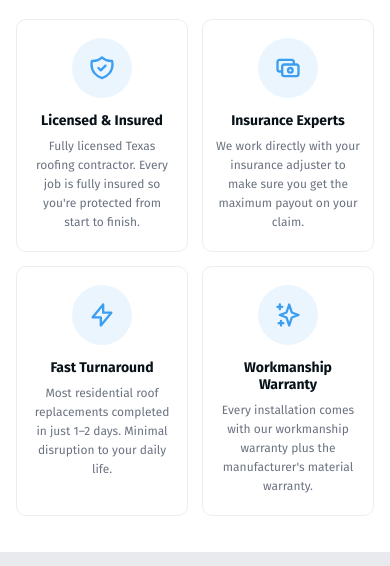
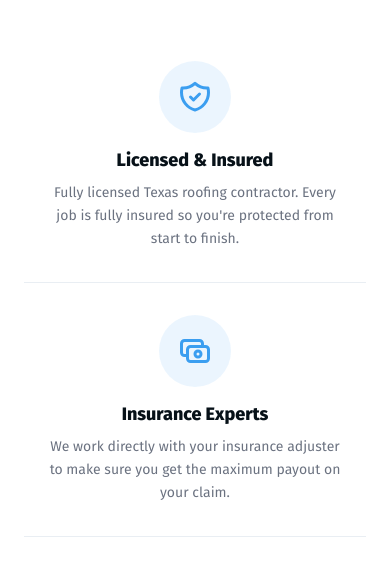
Before and after one commit to Vlex1998/jd-test-website, a website: page book.html in a window 390 px wide. Shown: the part 1830-2396 px from the top of the page. Drawn offline with Linux system fonts and the light colour scheme.

Commit message:
Mobile: redesign trust icons section to centered stacked layout
Co-Authored-By: Claude Sonnet 4.6 <noreply@anthropic.com>

```diff
--- a/book.html
+++ b/book.html
@@ -1233,16 +1233,35 @@
     padding: 0 !important;
   }
 
-  /* ── 4-icon trust cards ── */
-  .trust-icons { padding: 36px 16px !important; }
+  /* ── Trust cards: stacked centered layout on mobile ── */
+  .trust-icons { padding: 40px 24px !important; }
   .trust-icons-grid {
-    grid-template-columns: 1fr 1fr !important;
-    gap: 14px !important;
-    margin-top: 24px !important;
+    display: flex !important;
+    flex-direction: column !important;
+    gap: 0 !important;
+    margin-top: 32px !important;
   }
-  .trust-icon-card { padding: 18px 12px !important; }
-  .trust-icon-card h3 { font-size: 14px !important; }
-  .trust-icon-card p { font-size: 12px !important; }
+  .trust-icon-card {
+    display: flex !important;
+    flex-direction: column !important;
+    align-items: center !important;
+    text-align: center !important;
+    padding: 32px 16px !important;
+    border: none !important;
+    border-radius: 0 !important;
+    border-bottom: 1px solid #e9eef3 !important;
+    box-shadow: none !important;
+  }
+  .trust-icon-card:last-child { border-bottom: none !important; }
+  .trust-icon-wrap {
+    width: 72px !important;
+    height: 72px !important;
+    background: rgba(59,158,240,0.1) !important;
+    margin-bottom: 16px !important;
+  }
+  .trust-icon-wrap svg { width: 36px !important; height: 36px !important; }
+  .trust-icon-card h3 { font-size: 18px !important; font-weight: 800 !important; margin-bottom: 10px !important; }
+  .trust-icon-card p { font-size: 14px !important; line-height: 1.65 !important; max-width: 300px !important; color: #6b7280 !important; }
 
   /* ── Reviews ── */
   .reviews { padding: 36px 16px !important; }
```
